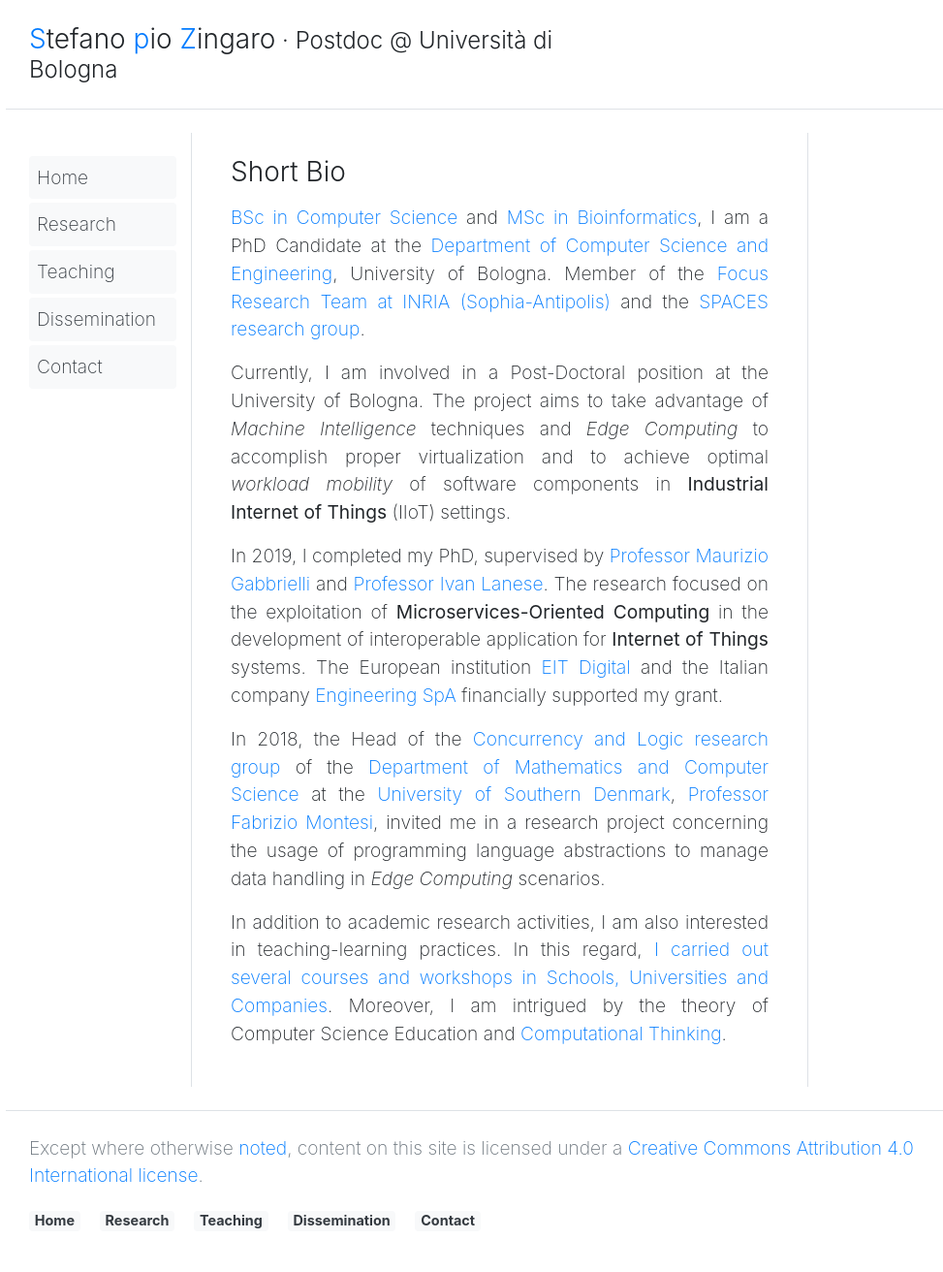
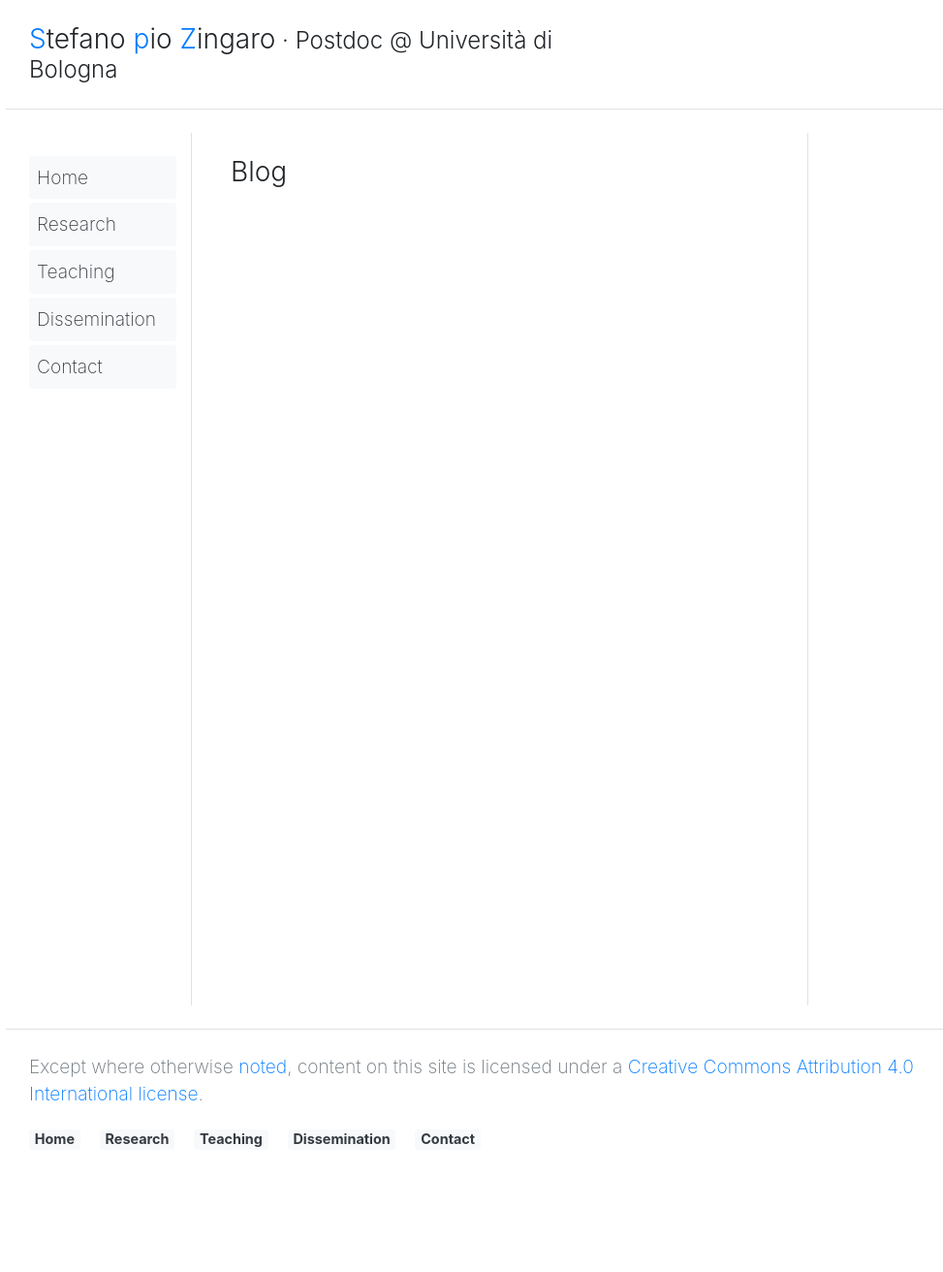
Before and after one commit to saltgz/saltgz.github.io, a Jekyll site: the page built from index.md, in a window 1280 px wide. Shown: the whole page at 97% size, without its empty margins (79-1052 px from the left). Built offline with Jekyll 4.4.1, drawn with Linux system fonts in a browser that asks for light colours; comment, search, counter and statistics services are not loaded; after the commit the page ends 1228 px from its top, so only the background shows below that.

Commit message:
Update index.md

```diff
--- a/index.md
+++ b/index.md
@@ -1,21 +1,5 @@
 ---
-layout: page
-title: Short Bio
-# subtitle: about me
+layout: blog
+title: Blog
+# subtitle: just a list of posts
 ---
-
-[BSc in Computer Science](https://webapps.unitn.it/Biblioteca/en/Web/Tesi) and [MSc in Bioinformatics](http://www.biocomp.unibo.it/lsbioinfo/), I am a PhD Candidate at the [Department of Computer Science and Engineering](http://cs.unibo.it), University of Bologna.
-Member of the [Focus Research Team at INRIA (Sophia-Antipolis)](http://focus.cs.unibo.it) and the [SPACES research group](http://www.cs.unibo.it/projects/spaces).
-
-Currently, I am involved in a Post-Doctoral position at the University of Bologna.
-The project aims to take advantage of _Machine Intelligence_ techniques and _Edge Computing_ to accomplish proper virtualization and to achieve optimal _workload mobility_ of software components in **Industrial Internet of Things** (IIoT) settings.
-
-In 2019, I completed my PhD, supervised by [Professor Maurizio Gabbrielli](http://www.cs.unibo.it/~gabbri/) and [Professor Ivan Lanese](http://www.cs.unibo.it/~lanese).
-The research focused on the exploitation of **Microservices-Oriented Computing** in the development of interoperable application for **Internet of Things** systems.
-The European institution [EIT Digital](https://www.eitdigital.eu/) and the Italian company [Engineering SpA](https://www.eng.it) financially supported my grant.
-
-In 2018, the Head of the [Concurrency and Logic research group](https://concurrency.sdu.dk) of the [Department of Mathematics and Computer Science](https://www.sdu.dk/en/Om_SDU/Institutter_centre/Imada_matematik_og_datalogi) at the [University of Southern Denmark](https://www.sdu.dk/en/), [Professor Fabrizio Montesi](https://www.fabriziomontesi.com), invited me in a research project concerning the usage of programming language abstractions to manage data handling in _Edge Computing_ scenarios.
-
-In addition to academic research activities, I am also interested in teaching-learning practices.
-In this regard, [I carried out several courses and workshops in Schools, Universities and Companies](education/).
-Moreover, I am intrigued by the theory of Computer Science Education and [Computational Thinking](https://doi.org/10.1145/3105726.3106194).
```
